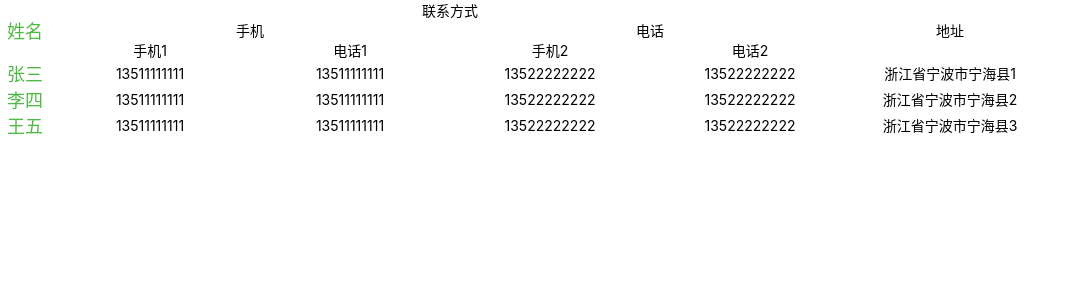
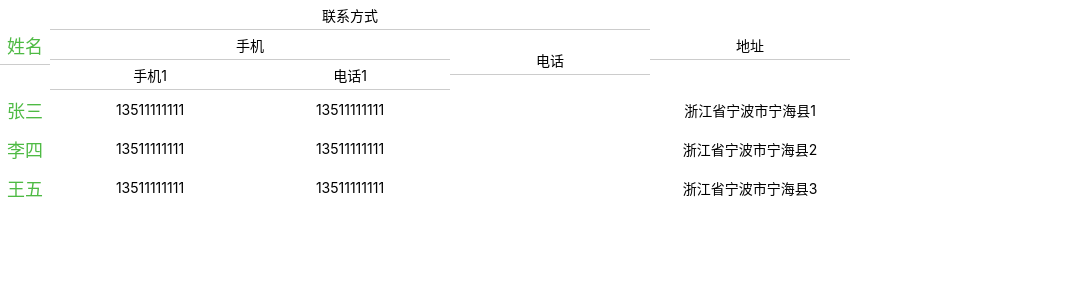
Before and after one commit to qianyuzzf/qy-components-library, a Vue app: page /#/ in a window 1280 px wide. Shown: the top 300 px of the page, without its empty margins (0-1072 px from the left). Built offline with nearby package versions, Linux system fonts and the light colour scheme.

Commit message:
table组件暂存

```diff
--- a/src/components/qy-table/components/RecursiveComponent.vue
+++ b/src/components/qy-table/components/RecursiveComponent.vue
@@ -28,6 +28,12 @@ export default {
 .qy-title-row-item {
   flex-shrink: 0;
 
+  .qy-title-row-item-label {
+    display: flex;
+    align-items: center;
+    border-bottom: 1px solid #cccccc;
+  }
+
   .qy-title-row-item-children {
     display: flex;
     align-items: center;
--- a/src/components/qy-table/config.js
+++ b/src/components/qy-table/config.js
@@ -1,11 +1,19 @@
+// textAlign转flex布局属性
+const textAlignToFlex = {
+  left: 'flex-start',
+  center: 'center',
+  right: 'flex-end',
+}
+
 // 获取文本样式
 export const getRowItemStyle = (item) => {
-  const { fontSize, width, color, background, textAlign } = item?.style || {}
+  const { fontSize, width, height, color, background, textAlign } = item?.style || {}
   return {
     fontSize,
-    width: ['', '0', 0, '0px'].includes(width) ? '' : width,
+    width: [0, '', '0', 'px', '0px'].includes(width) ? '' : width,
+    height: [0, '', '0', 'px', '0px'].includes(height) ? '' : height,
     color,
     background,
-    textAlign,
+    justifyContent: textAlignToFlex[textAlign],
   }
 }
--- a/src/components/qy-table/index.scss
+++ b/src/components/qy-table/index.scss
@@ -22,6 +22,8 @@
 
         .qy-main-row-item {
           flex-shrink: 0;
+          display: flex;
+          align-items: center;
         }
       }
     }
--- a/src/components/qy-table/index.vue
+++ b/src/components/qy-table/index.vue
@@ -48,7 +48,7 @@ const columnsInfoArray = [] // 储存每列信息数组
 
 // 获取文本宽度
 const getTextWidth = (text, fontSize) => {
-  const htmlElement = document.documentElement  // 获取 <html> 元素
+  const htmlElement = document.documentElement  // 获取<html>元素
   const computedStyle = window.getComputedStyle(htmlElement)  // 获取计算后的样式
   // 通过canvas获取文本宽度
   const canvas = document.createElement('canvas')
@@ -56,6 +56,24 @@ const getTextWidth = (text, fontSize) => {
   context.font = `${fontSize} ${computedStyle.fontFamily}`
   const metrics = context.measureText(text)
   return Math.ceil(metrics.width + 4) // 获取的宽度留4px边距向上取整
+}
+
+// 获取文本高度
+const getTextHeight = (text, fontSize) => {
+  const htmlElement = document.documentElement  // 获取<html>元素
+  const computedStyle = window.getComputedStyle(htmlElement)  // 获取计算后的样式
+  // 创建一个不可见的span元素
+  const span = document.createElement('span')
+  // 设置样式
+  span.style.position = 'absolute' // 不影响页面布局
+  span.style.whiteSpace = 'nowrap' // 单行显示
+  span.style.visibility = 'hidden' // 不可见
+  span.style.font = `${fontSize} ${computedStyle.fontFamily}` // 设置字体样式
+  span.textContent = text // 设置文本
+  document.body.appendChild(span) // 添加到文档中
+  const height = span.offsetHeight // 获取高度
+  document.body.removeChild(span) // 移除元素
+  return height
 }
 
 // 初始化节点
@@ -66,6 +84,7 @@ const initNode = (nodes) => {
       const { style, children, label, value } = item || {}
       const fontSize = style?.fontSize || itemStyle?.fontSize || '16px'
       let width = '0'
+      const height = style?.height || itemStyle?.height || getTextHeight(label, fontSize) * 1.5 + 'px'
       const color = style?.color || itemStyle?.color
       const background = style?.background || itemStyle?.background
       const textAlign = style?.textAlign || itemStyle?.textAlign || 'left'
@@ -80,6 +99,7 @@ const initNode = (nodes) => {
         ...style,
         fontSize,
         width,
+        height,
         color,
         background,
         textAlign,
--- a/src/views/home/index.vue
+++ b/src/views/home/index.vue
@@ -42,16 +42,6 @@ const title = [
       {
         label: '电话',
         value: 'telephone',
-        children: [
-          {
-            label: '手机2',
-            value: 'phone2',
-          },
-          {
-            label: '电话2',
-            value: 'telephone2',
-          },
-        ]
       },
     ]
   },
```
